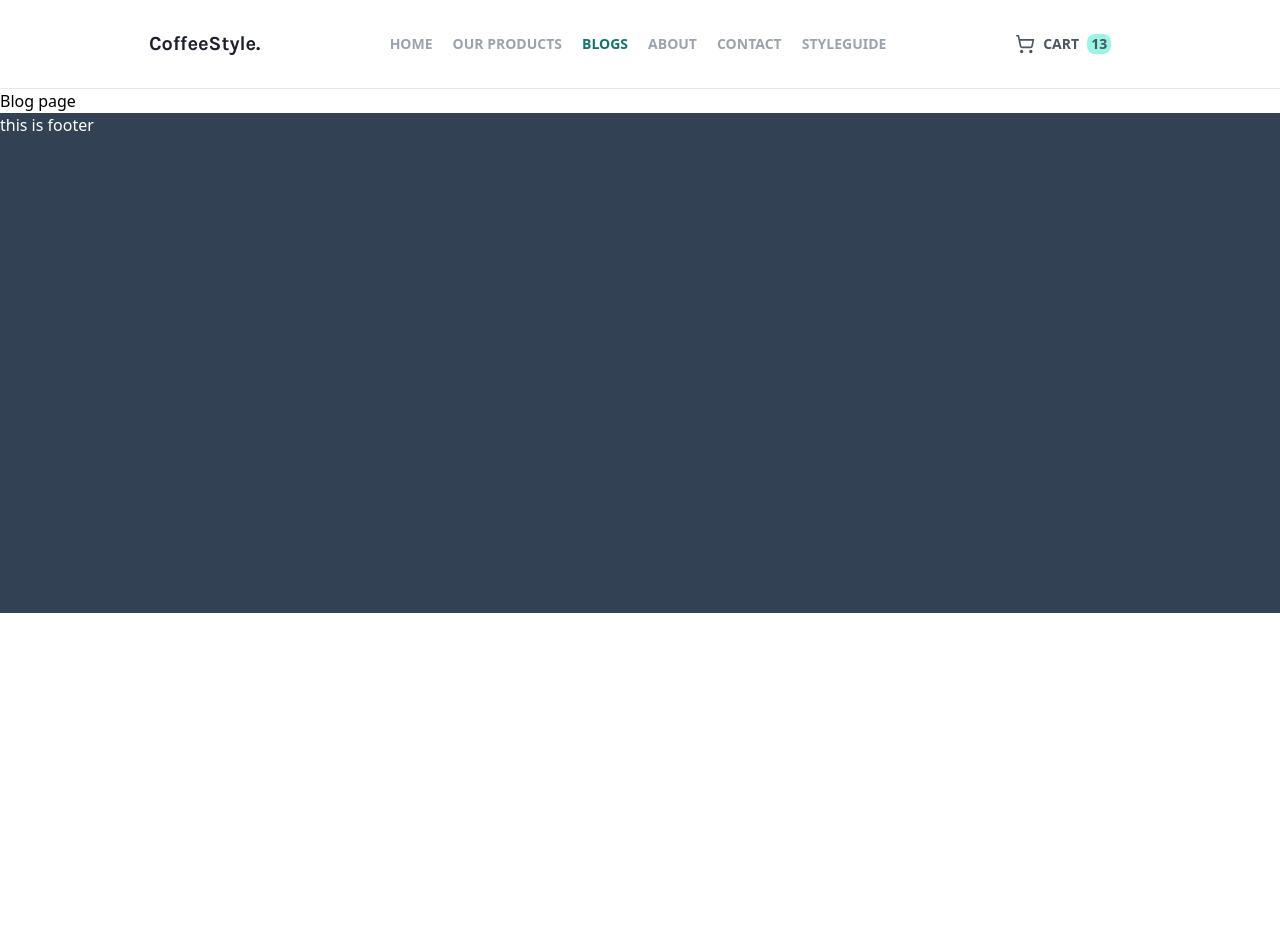
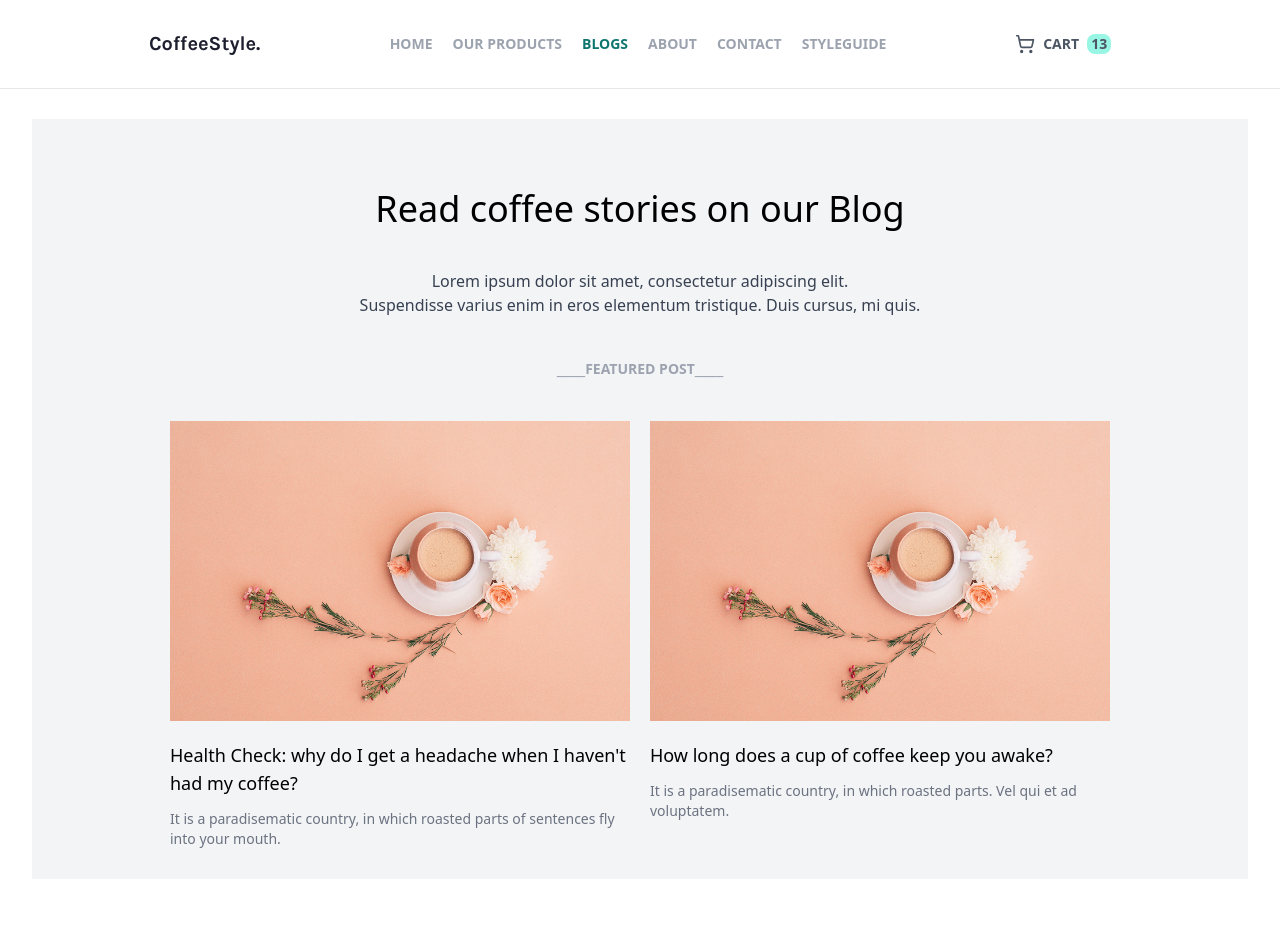
Before and after one commit to TheCoTam/coffee-style-fullstack, a React (Vite) app in the folder client/: page /blog in a window 1280 px wide. Shown: the top 940 px of the page. Before the commit the page ends 800 px from the top, so only its background shows below. Built offline with nearby package versions, Linux system fonts and the light colour scheme.

Commit message:
hoàn thiện giao diện trang Blog

```diff
--- /dev/null
+++ b/client/src/components/blog/about-us.jsx
@@ -0,0 +1,49 @@
+import { Link } from "react-router-dom";
+import toast from "react-hot-toast";
+
+import { CATEGORY } from "@/data/post-categories";
+
+const AboutUs = () => {
+  const handleClick = (category) => {
+    toast.success(category);
+  };
+
+  return (
+    <div className="space-y-10 lg:w-1/3">
+      <div className="space-y-5">
+        <p className="text-lg text-gray-700">About Us</p>
+        <hr />
+        <div className="flex items-center justify-center w-[112px] h-[24px] overflow-hidden">
+          <img src="/logo.png" alt="logo" className="object-cover" />
+        </div>
+        <p className="text-sm text-gray-400">
+          Lorem ipsum dolor sit amet, consectetur adipiscing elit. Suspendisse
+          varius enim in eros elementum tristique.
+        </p>
+        <Link
+          to="/about"
+          className="text-teal-400 hover:text-teal-500 border-b-2 border-teal-400 hover:border-teal-500"
+        >
+          Read the full Story
+        </Link>
+      </div>
+      <div className="space-y-5">
+        <p className="text-lg text-gray-700">Category</p>
+        <hr />
+        <div className="space-y-3">
+          {CATEGORY.map((category, index) => (
+            <button
+              key={index}
+              className="w-full text-start border-l-2 border-teal-300 hover:border-teal-500 px-3 py-1 hover:bg-teal-100 rounded-r-md cursor-pointer"
+              onClick={() => handleClick(category)}
+            >
+              {category}
+            </button>
+          ))}
+        </div>
+      </div>
+    </div>
+  );
+};
+
+export default AboutUs;
--- /dev/null
+++ b/client/src/components/blog/blog-header.jsx
@@ -0,0 +1,19 @@
+import FeaturedPost from "./featured-post";
+
+const BlogHeader = () => {
+  return (
+    <div className="w-full lg:w-[95%] bg-gray-100 flex flex-col items-center gap-10 pt-[70px] pb-[30px]">
+      <p className="text-4xl animate-float-in text-center">
+        Read coffee stories on our Blog
+      </p>
+      <p className="text-center text-gray-700 animate-float-in">
+        Lorem ipsum dolor sit amet, consectetur adipiscing elit.
+        <br /> Suspendisse varius enim in eros elementum tristique. Duis cursus,
+        mi quis.
+      </p>
+      <FeaturedPost />
+    </div>
+  );
+};
+
+export default BlogHeader;
--- /dev/null
+++ b/client/src/components/blog/featured-post.jsx
@@ -0,0 +1,39 @@
+import { blog_data } from "@/data/pseudo-data-blog";
+import { Link } from "react-router-dom";
+
+const FeaturedPost = () => {
+  return (
+    <div className="flex flex-col items-center gap-10 w-full animate-float-in">
+      <div className="flex items-center text-gray-400">
+        <p>____</p>
+        <p className="uppercase text-sm font-semibold">Featured Post</p>
+        <p>____</p>
+      </div>
+      <div className="flex flex-col lg:flex-row gap-14 lg:gap-5 justify-center w-full lg:w-[940px]">
+        {blog_data.map((post, index) => (
+          <div key={index} className="flex flex-col items-center gap-5">
+            <div className="flex items-center justify-center w-[90%] lg:w-[460px] h-[300px] overflow-hidden relative group">
+              <img src={post.image_url} alt="blog" className="object-cover" />
+              <Link
+                to={"/blog/" + post.id}
+                className="hidden group-hover:flex justify-center group-hover:absolute left-0 right-0 top-0 bottom-0 bg-black bg-opacity-10 cursor-pointer"
+              >
+                <button className="uppercase text-gray-700 bg-white mt-auto mb-3 w-[90%] h-[40px] animate-fadeIn font-semibold">
+                  read the full story
+                </button>
+              </Link>
+            </div>
+            <div className="space-y-3 text-center lg:text-start">
+              <Link to={"/blog/" + post.id} className="text-lg">
+                {post.title}
+              </Link>
+              <p className="text-sm text-gray-500">{post.description}</p>
+            </div>
+          </div>
+        ))}
+      </div>
+    </div>
+  );
+};
+
+export default FeaturedPost;
--- /dev/null
+++ b/client/src/components/blog/lastest-posts.jsx
@@ -0,0 +1,25 @@
+import { latest_blog_data } from "@/data/pseudo-data-blog";
+
+const LatestPosts = () => {
+  return (
+    <div className="space-y-5 lg:w-2/3">
+      <p className="text-lg text-gray-700">Latest Posts</p>
+      <hr />
+      <div className="space-y-10 md:space-y-5">
+        {latest_blog_data.map((post, index) => (
+          <div key={index} className="flex flex-col md:flex-row gap-5">
+            <div className="flex items-center justify-center md:w-[260px] h-[300px] md:h-[210px] overflow-hidden shrink-0">
+              <img src={post.image_url} alt="" className="object-cover" />
+            </div>
+            <div className="space-y-5 text-center md:text-start">
+              <p className="text-xl">{post.title}</p>
+              <p className="text-sm text-gray-500">{post.description}</p>
+            </div>
+          </div>
+        ))}
+      </div>
+    </div>
+  );
+};
+
+export default LatestPosts;
--- a/client/src/components/navbar/navbar-sheet.jsx
+++ b/client/src/components/navbar/navbar-sheet.jsx
@@ -21,13 +21,13 @@ const NavbarSheet = () => {
   return (
     <Sheet>
       <SheetTrigger>
-        <button className="group flex items-center gap-2 text-sm text-gray-600 hover:text-gray-800 font-semibold cursor-pointer">
+        <div className="group flex items-center gap-2 text-sm text-gray-600 hover:text-gray-800 font-semibold cursor-pointer">
           <ShoppingCart size={20} />
           <p>CART</p>
           <p className="bg-teal-200 rounded-lg px-1 group-hover:bg-teal-300">
             {productsInCart.length}
           </p>
-        </button>
+        </div>
       </SheetTrigger>
       <SheetContent>
         <SheetHeader>
--- /dev/null
+++ b/client/src/data/post-categories.js
@@ -0,0 +1 @@
+export const CATEGORY = ["Barista", "Coffee", "Lifestyle", "Mugs"];
--- /dev/null
+++ b/client/src/data/pseudo-data-blog.js
@@ -0,0 +1,43 @@
+export const blog_data = [
+  {
+    id: "1",
+    image_url: "/test-product-image.jpg",
+    title:
+      "Health Check: why do I get a headache when I haven't had my coffee?",
+    description:
+      "It is a paradisematic country, in which roasted parts of sentences fly into your mouth.",
+  },
+  {
+    id: "1",
+    image_url: "/test-product-image.jpg",
+    title: "How long does a cup of coffee keep you awake?",
+    description:
+      "It is a paradisematic country, in which roasted parts. Vel qui et ad voluptatem.",
+  },
+];
+
+export const latest_blog_data = [
+  {
+    id: "1",
+    image_url: "/test-product-image.jpg",
+    title:
+      "Health Check: why do I get a headache when I haven't had my coffee?",
+    description:
+      "It is a paradisematic country, in which roasted parts of sentences fly into your mouth.",
+  },
+  {
+    id: "2",
+    image_url: "/test-product-image.jpg",
+    title: "How long does a cup of coffee keep you awake?",
+    description:
+      "It is a paradisematic country, in which roasted parts. Vel qui et ad voluptatem.",
+  },
+  {
+    id: "3",
+    image_url: "/test-product-image.jpg",
+    title:
+      "Recent research suggests that heavy coffee drinkers may reap health benefits.",
+    description:
+      "It is a paradisematic country, in which roasted parts of sentences fly into your mouth.",
+  },
+];
--- a/client/src/data/pseudo-data-home.js
+++ b/client/src/data/pseudo-data-home.js
@@ -6,7 +6,7 @@ export const mugs_data = [
     price: 15000,
   },
   {
-    id: "pink-premium-ceramic",
+    id: "pink-premium-ceramic2",
     name: "Pink Premium Ceramic",
     image_url: "/test-product-image.jpg",
     price: 15000,
@@ -122,14 +122,14 @@ export const blog_data = [
       "It is a paradisematic country, in which roasted parts of sentences fly into your mouth.",
   },
   {
-    id: "1",
+    id: "2",
     image_url: "/test-product-image.jpg",
     title: "How long does a cup of coffee keep you awake?",
     description:
       "It is a paradisematic country, in which roasted parts. Vel qui et ad voluptatem.",
   },
   {
-    id: "1",
+    id: "3",
     image_url: "/test-product-image.jpg",
     title:
       "Recent research suggests that heavy coffee drinkers may reap health benefits.",
--- a/client/src/pages/blog.jsx
+++ b/client/src/pages/blog.jsx
@@ -1,5 +1,17 @@
+import AboutUs from "@/components/blog/about-us";
+import BlogHeader from "@/components/blog/blog-header";
+import LatestPosts from "@/components/blog/lastest-posts";
+
 const Blog = () => {
-  return <div>Blog page</div>;
+  return (
+    <div className="min-h-[calc(100vh-28px)] flex flex-col items-center gap-14 my-[30px]">
+      <BlogHeader />
+      <div className="flex flex-col lg:flex-row gap-5 w-[95%] md:w-[85%] lg:w-[75%]">
+        <LatestPosts />
+        <AboutUs />
+      </div>
+    </div>
+  );
 };
 
 export default Blog;
```
